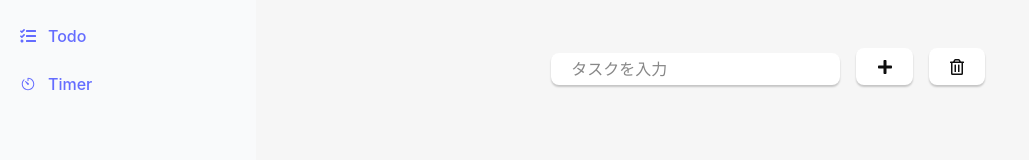
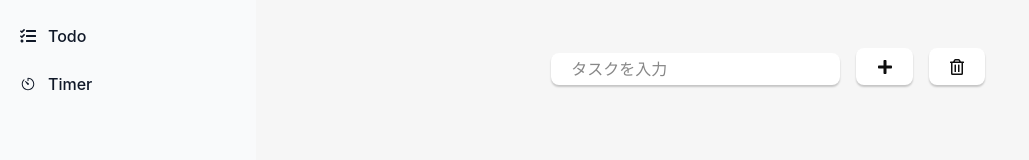
Before and after one commit to kusidora/myapp, a React (Vite) app: page /todo in a window 1280 px wide. Shown: the top 160 px of the page, without its empty margins (0-1029 px from the left). Built offline with nearby package versions, Linux system fonts and the light colour scheme.

Commit message:
色の調整

```diff
--- a/src/components/ui/Side.tsx
+++ b/src/components/ui/Side.tsx
@@ -14,7 +14,7 @@ const Side = () => {
             <li>
               <a
                 href="/todo"
-                className="flex items-center p-2 text-gray-900 rounded-lg dark:text-white hover:bg-gray-100 dark:hover:bg-gray-700 group"
+                className="flex items-center p-2 !text-gray-900 rounded-lg dark:!text-white hover:bg-gray-300 dark:hover:bg-teal-800 group"
               >
                 <FaTasks />
                 <span className="ms-3">Todo</span>
@@ -23,7 +23,7 @@ const Side = () => {
             <li>
               <a
                 href="/timer"
-                className="flex items-center p-2 text-gray-900 rounded-lg dark:text-white hover:bg-gray-100 dark:hover:bg-gray-700 group"
+                className="flex items-center p-2 !text-gray-900 rounded-lg dark:!text-white hover:bg-gray-300 dark:hover:bg-teal-800 group"
               >
                 <IoIosTimer />
                 <span className="flex-1 ms-3 whitespace-nowrap">Timer</span>
```
